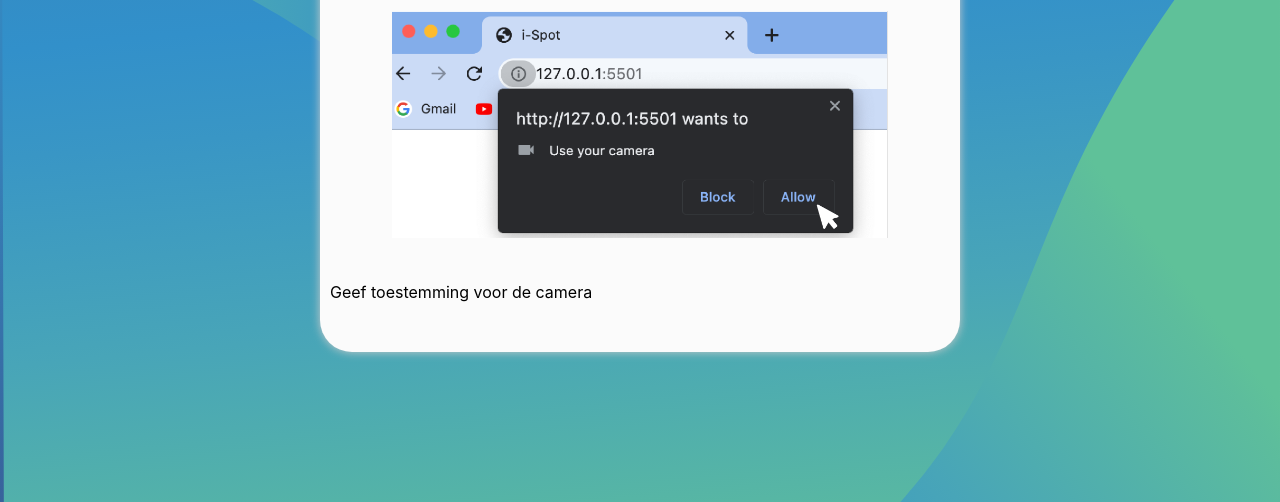
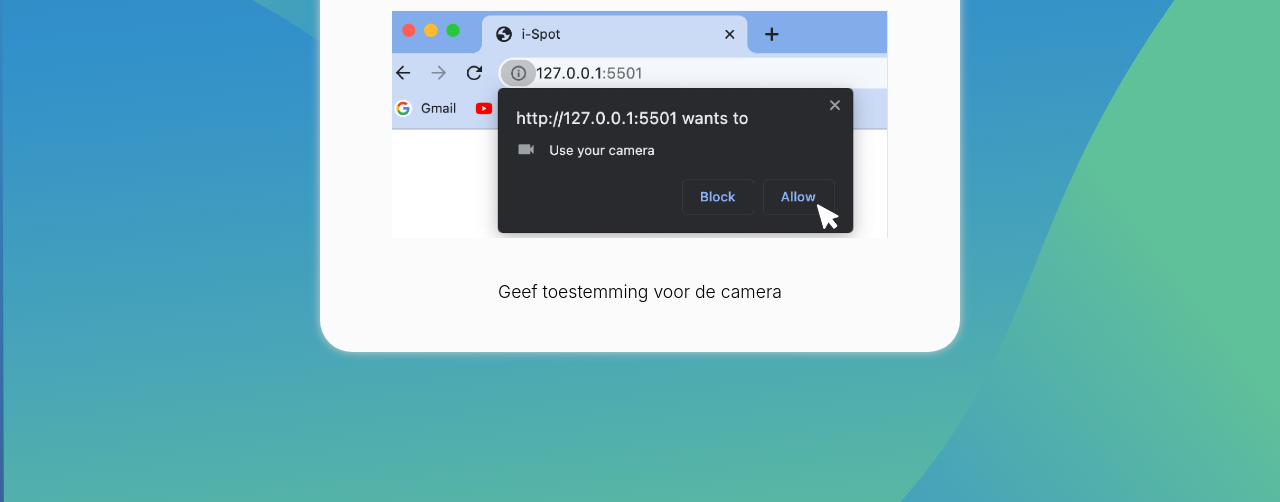
Before and after one commit to ZienabAlr/i-Spot-F, a website built with Vite: page SignUp/instructions.html in a window 1280 px wide. Shown: the part 298-800 px from the top of the page. Built offline with nearby package versions, Linux system fonts and the light colour scheme.

Commit message:
style(instructions.css): style has been added to the paragraph in instructions page

```diff
--- a/SignUp/instructions.css
+++ b/SignUp/instructions.css
@@ -28,3 +28,11 @@
 .stepOne img{
     width: 80%;
 }
+.paragraph p{
+    margin: 0 auto;
+    /* width: s80%; */
+    text-align: center;
+    font-size: 1.1rem;
+    font-weight: 300;
+
+}
```
